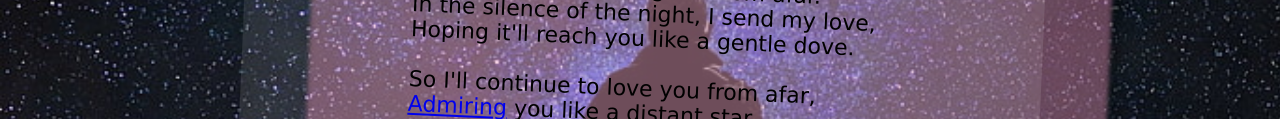
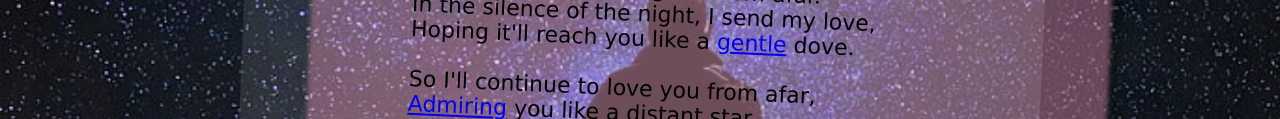
Before and after one commit to cennihry/renren, a plain HTML site: page index.html in a window 1280 px wide. Shown: the part 310-429 px from the top of the page. Drawn offline with Linux system fonts and the light colour scheme.

Commit message:
Update index.html

```diff
--- a/index.html
+++ b/index.html
@@ -17,7 +17,7 @@
           From <a href="https://www.merriam-webster.com/dictionary/afar">afar</a>, I watch you like a distant star,<br>
 Your <a href="https://www.merriam-webster.com/dictionary/radiance">radiance</a> reaching me from afar.<br>
 In the silence of the night, I send my love,<br>
-Hoping it'll reach you like a gentle dove.<br> <br>
+Hoping it'll reach you like a <a href="https://www.merriam-webster.com/dictionary/gentle">gentle</a> dove.<br> <br>
 
 So I'll continue to love you from afar,<br>
 <a href="https://dictionary.cambridge.org/us/dictionary/english/admiring">Admiring</a> you like a distant star.<br>
```
